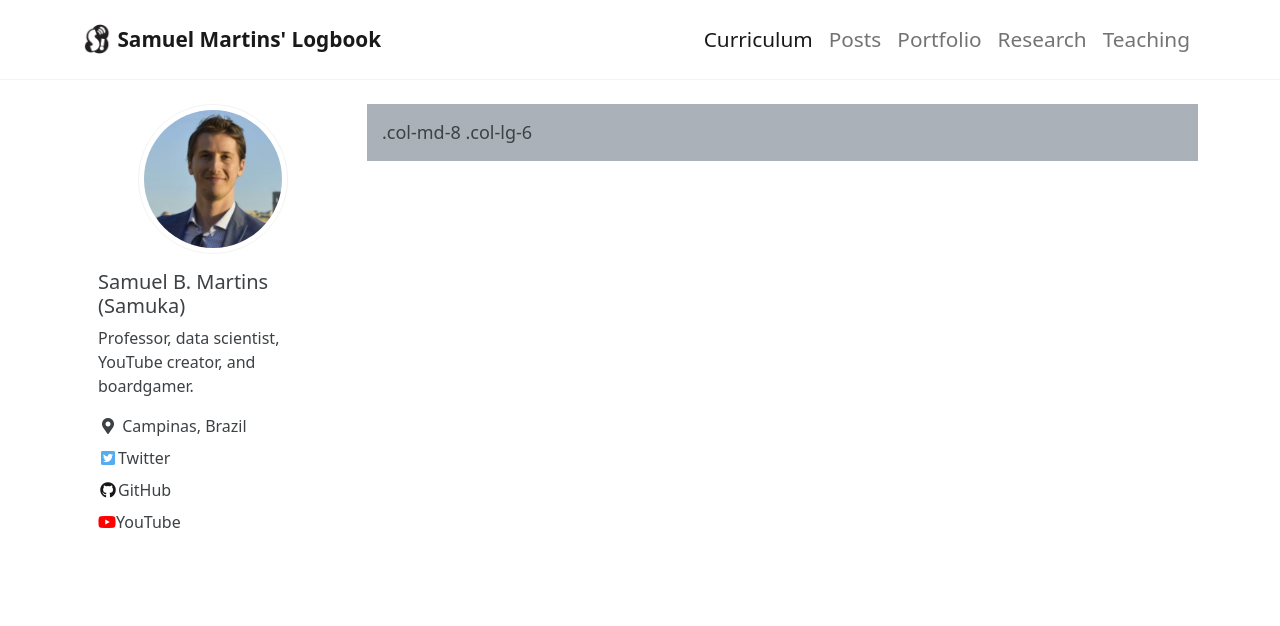
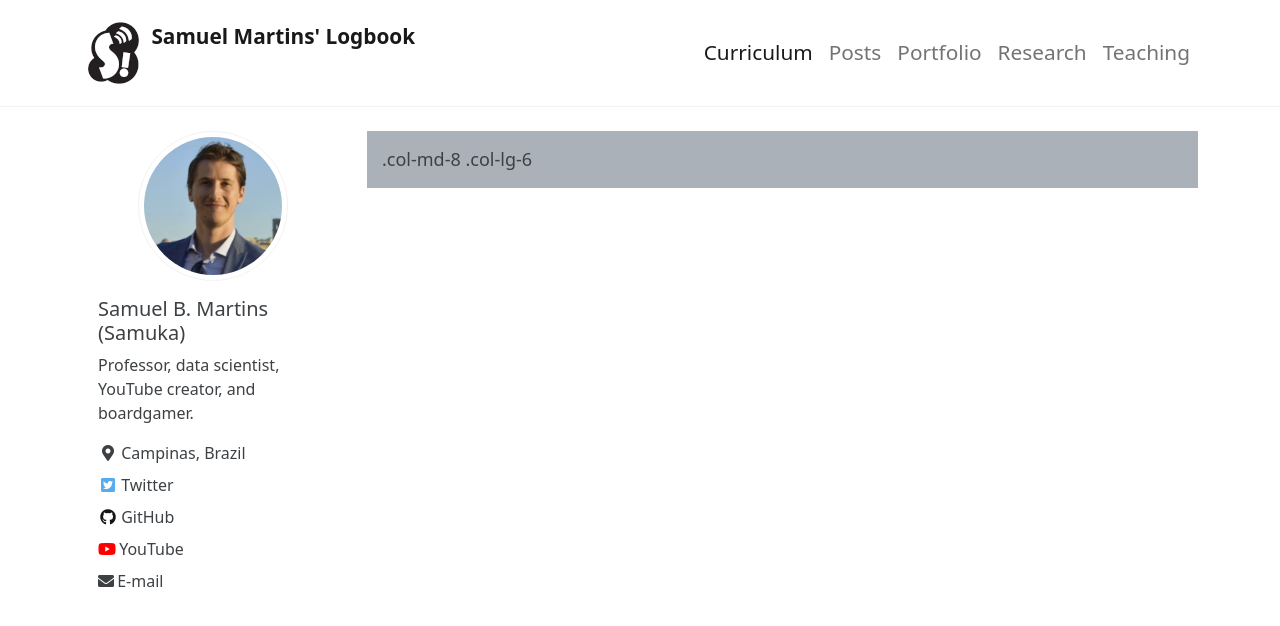
Before and after one commit to iamsamucoding/iamsamucoding.github.io, a Jekyll site: the page built from index.html, in a window 1280 px wide. Shown: the top 626 px of the page. Built offline with Jekyll 4.4.1, drawn with Linux system fonts in a browser that asks for light colours.

Commit message:
adding style to social network links

```diff
--- a/_includes/sidebar.html
+++ b/_includes/sidebar.html
@@ -9,10 +9,11 @@
 
             <div class="social-networks">
                 <ul class="list-unstyled">
-                    <li><i class="fas fa-fw fa-map-marker-alt" aria-hidden="true"></i> <span itemprop="name">Campinas, Brazil</span></li>
+                    <li><i class="fas fa-fw fa-map-marker-alt" aria-hidden="true"></i><span class="label">Campinas, Brazil</span></li>
                     <li><a href="https://twitter.com/hisamuka" rel="nofollow noopener noreferrer"><i class="fab fa-fw fa-twitter-square" aria-hidden="true"></i><span class="label">Twitter</span></a></li>
                     <li><a href="https://github.com/hisamuka" rel="nofollow noopener noreferrer"><i class="fab fa-fw fa-github" aria-hidden="true"></i><span class="label">GitHub</span></a></li>
-                    <li><a href="https://github.com/hisamuka" rel="nofollow noopener noreferrer"><i class="fab fa-brands fa-youtube" aria-hidden="true"></i><span class="label">YouTube</span></a></li>
+                    <li><a href="https://www.youtube.com/xavecoding" rel="nofollow noopener noreferrer"><i class="fab fa-brands fa-youtube" aria-hidden="true"></i><span class="label">YouTube</span></a></li>
+                    <li><a href="mailto:samuel.martins@ifsp.edu.br" rel="nofollow noopener noreferrer"><i class="fab fa fa-envelope" aria-hidden="true"></i><span class="label">E-mail</span></a></li>
                 </ul>
             </div>
         </div>
--- a/assets/css/styles.scss
+++ b/assets/css/styles.scss
@@ -13,8 +13,8 @@
 .navbar-brand, .navbar-nav {
     font-size: 1.3rem;
 
-    img {
-        max-height: 30px;
+    .logo {
+        max-height: 40px;
     }
 }
 
@@ -41,6 +41,10 @@
         color: inherit;
     }
 
+    a:hover {
+        text-decoration: underline;
+    }
+
     .avatar {
         max-width: 150px;
         border-radius: 50%;
@@ -50,6 +54,10 @@
 
     li {
         margin-bottom: 0.5em;
+    }
+
+    .label {
+        margin-left: 0.2em;
     }
 }
 
@@ -65,3 +73,20 @@
 .fa-youtube {
     color: #ff0000;
 }
+
+.fa-rss, .fa-rss-square {
+    color: #fa9b39;
+}
+
+
+footer {
+    background-color: #f2f3f3;
+
+    .logo {
+        max-height: 32px;
+    }
+
+    .social-networks {
+        font-size: 24px;
+    }
+}
```
